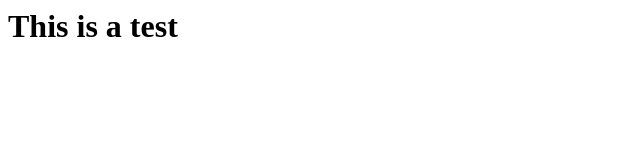
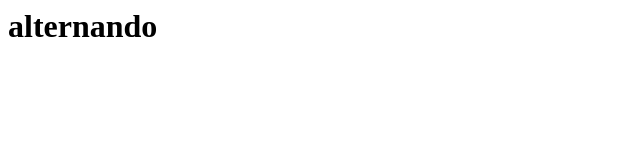
Before and after one commit to fdobs/testandogit, a plain HTML site: page index.html in a window 1280 px wide. Shown: the whole page, without its empty margins (0-640 px from the left). Drawn offline with Linux system fonts and the light colour scheme.

Commit message:
Alterando o corpo

```diff
--- a/index.html
+++ b/index.html
@@ -3,6 +3,6 @@
 <title>Vamos Esquiar</title>
 </head>
 <body>
-<h1> This is a test </h1>
+<h1>alternando </h1>
 </body>
 </html>
```
